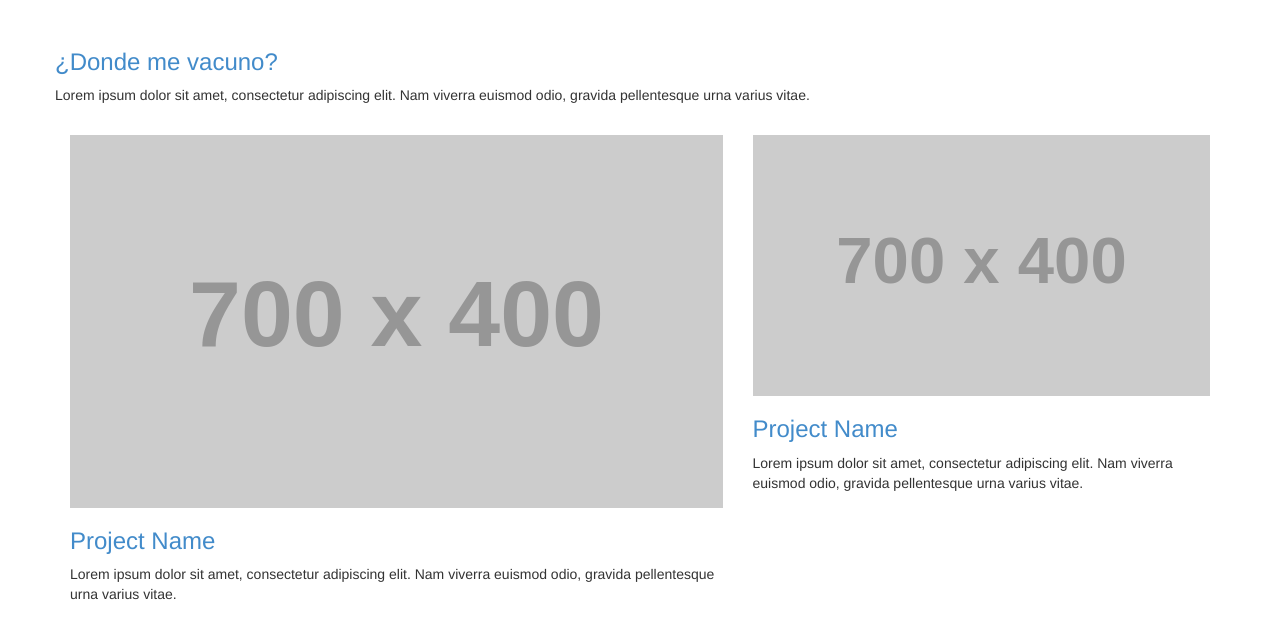
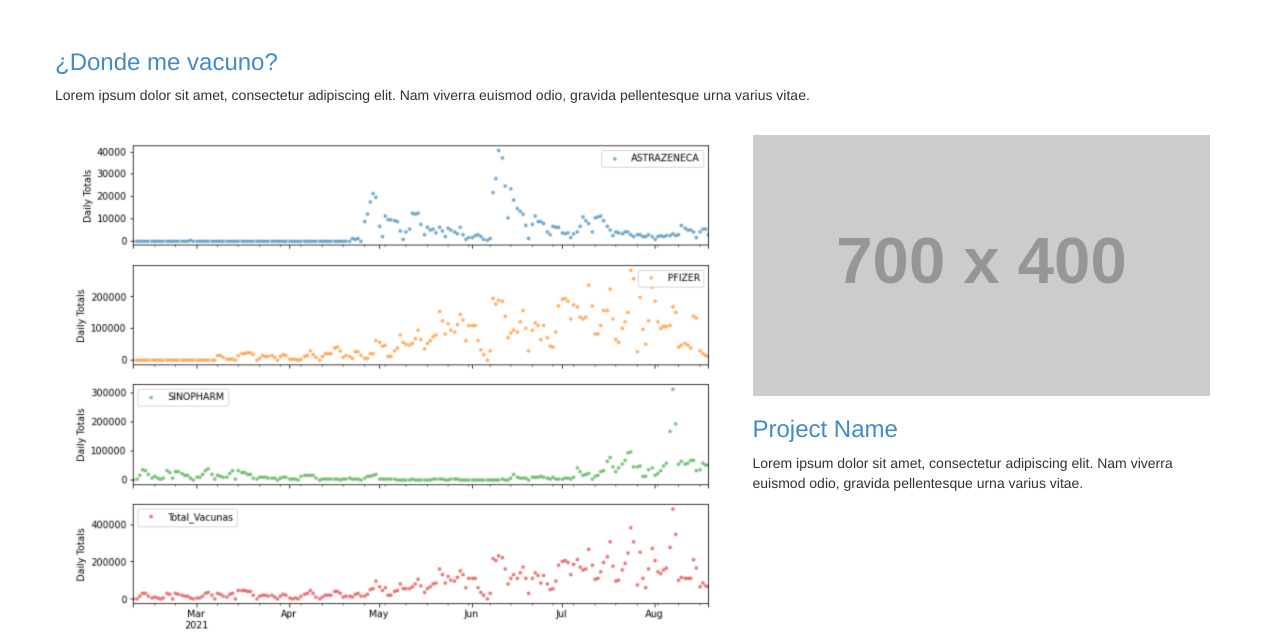
Before and after one commit to johnkbarrera/johnkevinbarrera1.github.io, a website: page dataton2021/thaniy.html in a window 1280 px wide. Shown: the part 152-785 px from the top of the page. Drawn offline with Linux system fonts and the light colour scheme; placeholder pictures from the web are drawn by us.

Commit message:
vacunas img

```diff
--- a/dataton2021/thaniy.html
+++ b/dataton2021/thaniy.html
@@ -62,7 +62,7 @@
       <div class="row">
 
         <div class="col-md-7 portfolio-item">
-          <a href="#project-link"><img class="img-responsive" src="http://placehold.it/700x400"></a>
+          <a href="#project-link"><img class="img-responsive" src="figuras/vacunas_.png"></a>
           <h3><a href="#project-link">Project Name</a></h3>
           <p>Lorem ipsum dolor sit amet, consectetur adipiscing elit. Nam viverra euismod odio, gravida pellentesque urna varius vitae.</p>
         </div>
```
Also changed, not shown: dataton2021/figuras/vacunas_.png (added).
